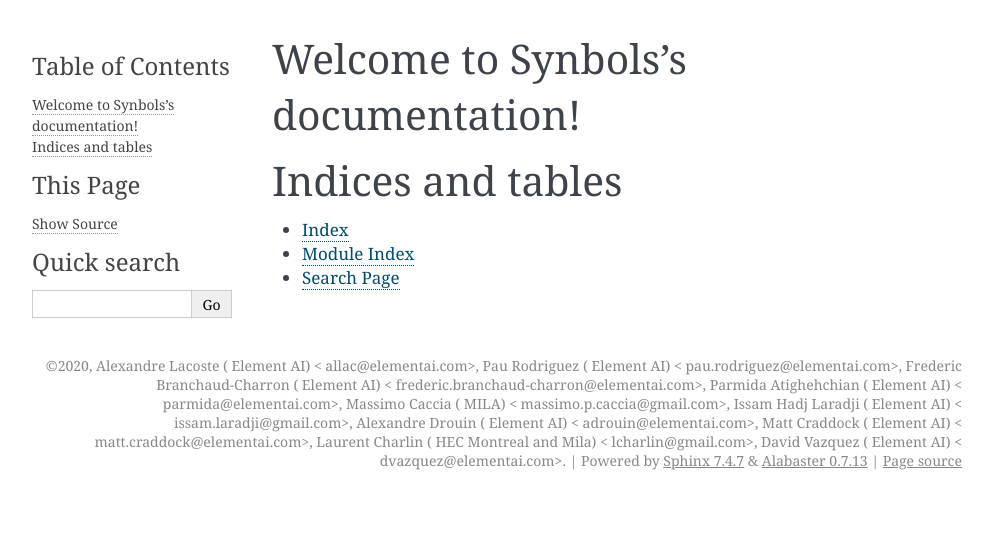
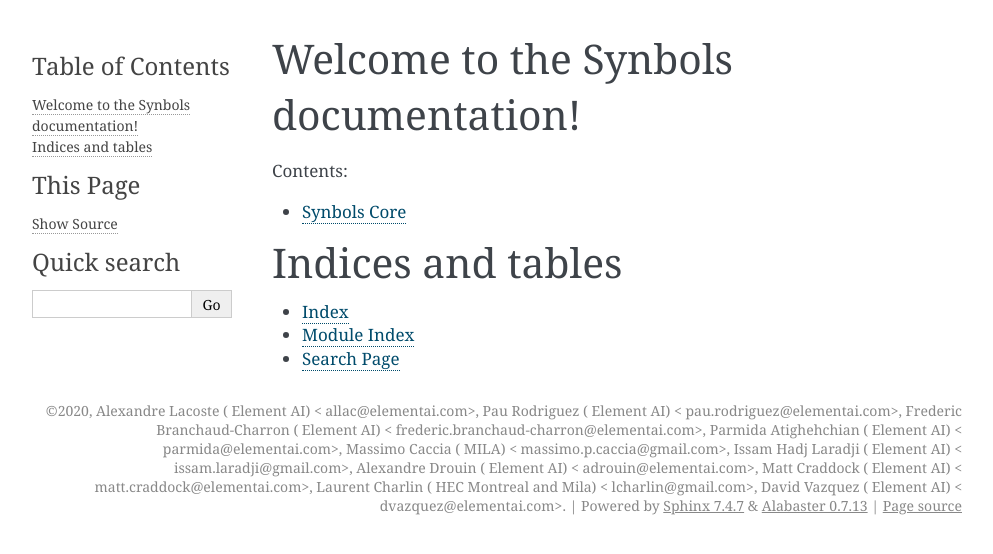
Before and after one commit to ServiceNow/synbols, a Sphinx documentation site: the page built from docs/index.rst, in a window 1280 px wide. Shown: the top 554 px of the page, without its empty margins (148-1141 px from the left). Built offline with Sphinx 7.4.7, drawn with Linux system fonts in a browser that asks for light colours.

Commit message:
Initial doc setup

```diff
--- a/docs/conf.py
+++ b/docs/conf.py
@@ -9,10 +9,9 @@
 # If extensions (or modules to document with autodoc) are in another directory,
 # add these directories to sys.path here. If the directory is relative to the
 # documentation root, use os.path.abspath to make it absolute, like shown here.
-#
-# import os
-# import sys
-# sys.path.insert(0, os.path.abspath('.'))
+import os
+import sys
+sys.path.insert(0, os.path.abspath('..'))
 
 
 # -- Project information -----------------------------------------------------
@@ -27,8 +26,7 @@
 # Add any Sphinx extension module names here, as strings. They can be
 # extensions coming with Sphinx (named 'sphinx.ext.*') or your custom
 # ones.
-extensions = [
-]
+extensions = ['sphinx.ext.autodoc']
 
 # Add any paths that contain templates here, relative to this directory.
 templates_path = ['_templates']
--- a/docs/index.rst
+++ b/docs/index.rst
@@ -3,12 +3,14 @@
    You can adapt this file completely to your liking, but it should at least
    contain the root `toctree` directive.
 
-Welcome to Synbols's documentation!
-===================================
+Welcome to the Synbols documentation!
+=====================================
 
 .. toctree::
    :maxdepth: 2
    :caption: Contents:
+
+   synbols/index
 
 
 
--- /dev/null
+++ b/docs/synbols/index.rst
@@ -0,0 +1,5 @@
+Synbols Core
+============
+
+.. automodule:: synbols
+   :members:
```
